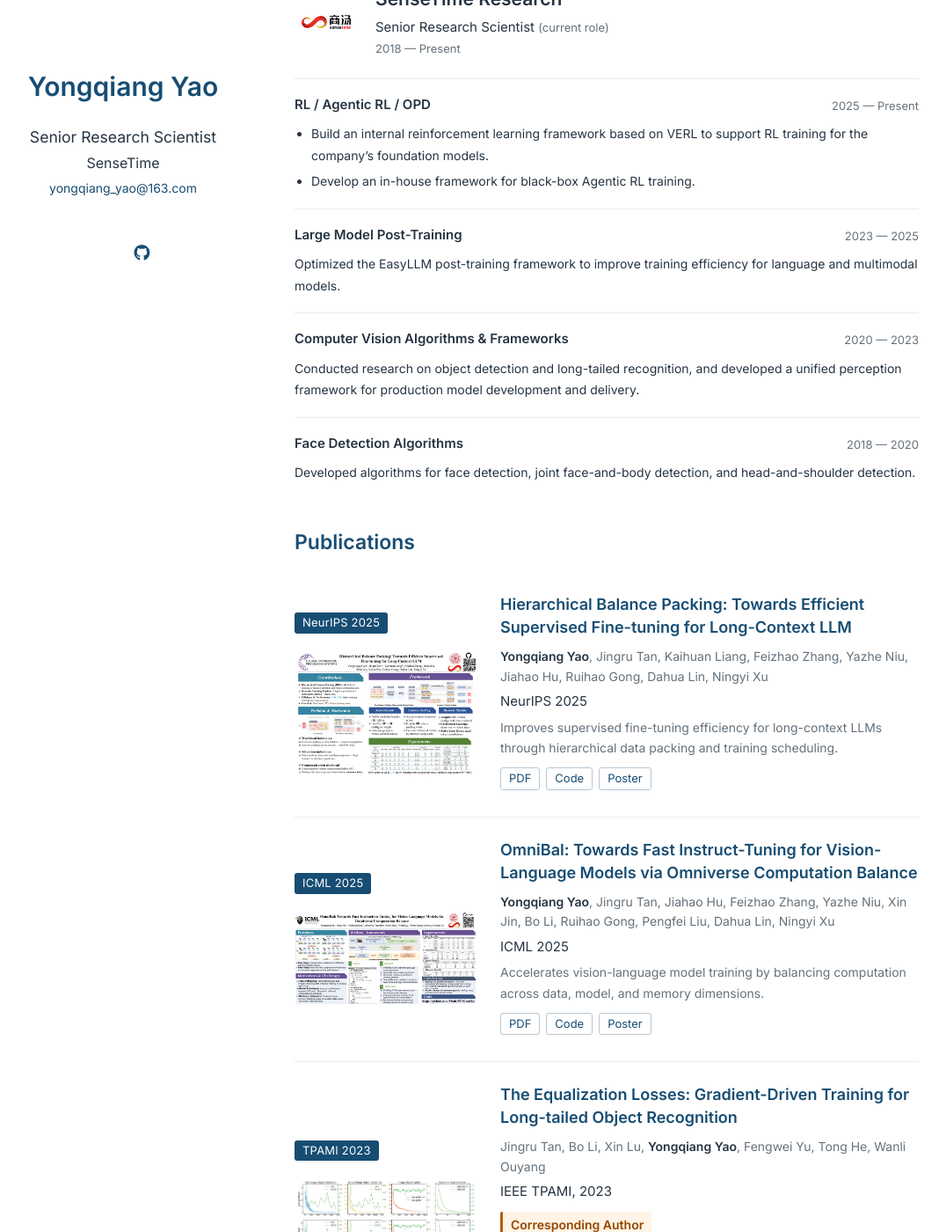
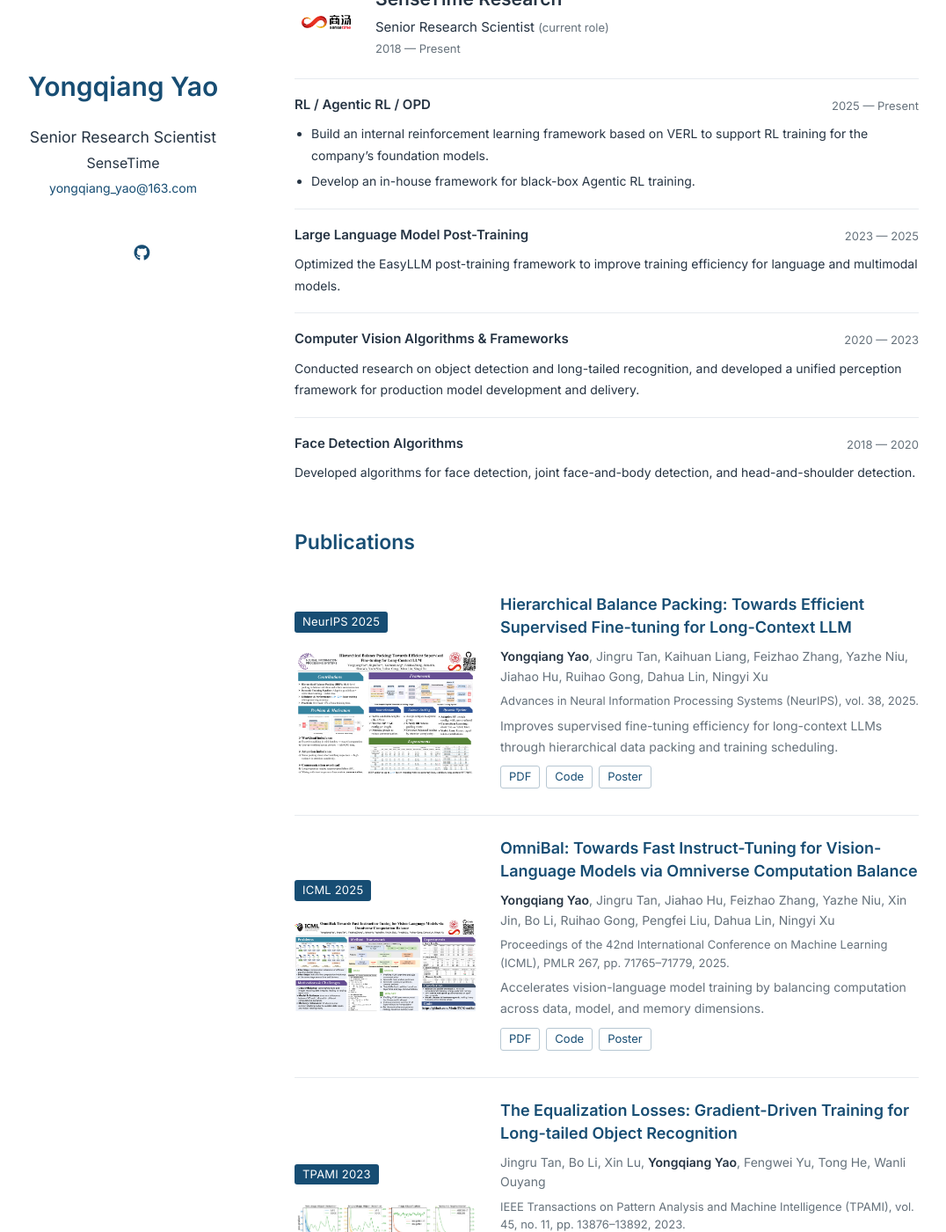
Before and after one commit to yqyao/yqyao.github.io, a Jekyll site: the page built from index.md, in a window 1280 px wide and 1400 px high, scrolled down 431 px. Shown: the whole window at 88% size, without its empty margins (105-1181 px from the left). Built offline with Jekyll 4.4.1, drawn with Linux system fonts in a browser that asks for light colours; a style sheet for code colours, icons or effects is not loaded; our own code applies the rules of GitHub Pages for plain Markdown files; some of the changed text lies outside the part shown.

Commit message:
Clarify publication venues and years and refine experience heading

```diff
--- a/_includes/publications.md
+++ b/_includes/publications.md
@@ -20,7 +20,7 @@
 **Yongqiang Yao**, Jingru Tan, Kaihuan Liang, Feizhao Zhang, Yazhe Niu, Jiahao Hu, Ruihao Gong, Dahua Lin, Ningyi Xu
 {: .paper-authors }
 
-**NeurIPS 2025**
+Advances in Neural Information Processing Systems (NeurIPS), vol. 38, 2025.
 {: .paper-venue }
 
 Improves supervised fine-tuning efficiency for long-context LLMs through hierarchical data packing and training scheduling.
@@ -50,7 +50,7 @@ Improves supervised fine-tuning efficiency for long-context LLMs through hierarc
 **Yongqiang Yao**, Jingru Tan, Jiahao Hu, Feizhao Zhang, Yazhe Niu, Xin Jin, Bo Li, Ruihao Gong, Pengfei Liu, Dahua Lin, Ningyi Xu
 {: .paper-authors }
 
-**ICML 2025**
+Proceedings of the 42nd International Conference on Machine Learning (ICML), PMLR 267, pp. 71765–71779, 2025.
 {: .paper-venue }
 
 Accelerates vision-language model training by balancing computation across data, model, and memory dimensions.
@@ -80,7 +80,7 @@ Accelerates vision-language model training by balancing computation across data,
 Jingru Tan, Bo Li, Xin Lu, **Yongqiang Yao**, Fengwei Yu, Tong He, Wanli Ouyang
 {: .paper-authors }
 
-**IEEE TPAMI, 2023**
+IEEE Transactions on Pattern Analysis and Machine Intelligence (TPAMI), vol. 45, no. 11, pp. 13876–13892, 2023.
 {: .paper-venue }
 
 **Corresponding Author**
@@ -113,7 +113,7 @@ Dynamically balances positive and negative gradients to improve long-tailed obje
 Bo Li, **Yongqiang Yao**, Jingru Tan, Gang Zhang, Fengwei Yu, Jianwei Lu, Ye Luo
 {: .paper-authors }
 
-**CVPR 2022**
+Proceedings of the IEEE/CVF Conference on Computer Vision and Pattern Recognition (CVPR), pp. 6990–6999, 2022.
 {: .paper-venue }
 
 **Co-first Author**
@@ -146,7 +146,7 @@ Addresses class imbalance with a tailored loss function for dense long-tailed ob
 Shifeng Zhang, Cheng Chi, **Yongqiang Yao**, Zhen Lei, Stan Z Li
 {: .paper-authors }
 
-**CVPR 2020**
+Proceedings of the IEEE/CVF Conference on Computer Vision and Pattern Recognition (CVPR), pp. 9759–9768, 2020.
 {: .paper-venue }
 
 **Best Paper Award Nominee**
@@ -165,31 +165,44 @@ Unifies sample assignment in anchor-based and anchor-free detection through adap
 
 ### Other Publications (13)
 
-1. Haiwen Diao, Penghao Wu, Hanming Deng, …, **Yongqiang Yao**, …, Dahua Lin. [SenseNova-U1: Unifying Multimodal Understanding and Generation with NEO-unify Architecture](https://arxiv.org/abs/2605.12500). **arXiv, 2026**
+1. Haiwen Diao, Penghao Wu, Hanming Deng, …, **Yongqiang Yao**, …, Dahua Lin. [SenseNova-U1: Unifying Multimodal Understanding and Generation with NEO-unify Architecture](https://arxiv.org/abs/2605.12500).
+   <span class="publication-details"><strong>arXiv preprint</strong>, arXiv:2605.12500, 2026.</span>
 
-2. Bo Li, **Yongqiang Yao**, Jingru Tan, Dandan Zhu, Ruihao Gong, Ye Luo, Jianwei Lu. [Robust Long-Tailed Recognition with Distribution-Aware Adversarial Example Generation](https://doi.org/10.1016/j.neunet.2024.106932). **Neural Networks, 2025**
+2. Bo Li, **Yongqiang Yao**, Jingru Tan, Dandan Zhu, Ruihao Gong, Ye Luo, Jianwei Lu. [Robust Long-Tailed Recognition with Distribution-Aware Adversarial Example Generation](https://doi.org/10.1016/j.neunet.2024.106932).
+   <span class="publication-details"><strong>Neural Networks</strong>, vol. 184, article 106932, 2025.</span>
 
-3. Leo Chen, Benjamin Boardley, Ping Hu, Yiru Wang, Yifan Pu, Xin Jin, **Yongqiang Yao**, et al. [2023 Low-Power Computer Vision Challenge (LPCVC) Summary](https://arxiv.org/abs/2403.07153). **arXiv, 2024**
+3. Leo Chen, Benjamin Boardley, Ping Hu, Yiru Wang, Yifan Pu, Xin Jin, **Yongqiang Yao**, et al. [2023 Low-Power Computer Vision Challenge (LPCVC) Summary](https://arxiv.org/abs/2403.07153).
+   <span class="publication-details"><strong>arXiv preprint</strong>, arXiv:2403.07153, 2024.</span>
 
-4. Zhiwei Dong, Ruihao Gong, Yang Yong, Shuo Wu, **Yongqiang Yao**, Song-Lu Chen, Xu-Cheng Yin; [Tool Playgrounds: A Comprehensive and Analyzable Benchmark for LLM Tool Invocation](https://doi.org/10.1109/ICASSP49660.2025.10890828). **ICASSP 2025**
+4. Zhiwei Dong, Ruihao Gong, Yang Yong, Shuo Wu, **Yongqiang Yao**, Song-Lu Chen, Xu-Cheng Yin; [Tool Playgrounds: A Comprehensive and Analyzable Benchmark for LLM Tool Invocation](https://doi.org/10.1109/ICASSP49660.2025.10890828).
+   <span class="publication-details"><strong>IEEE International Conference on Acoustics, Speech and Signal Processing (ICASSP)</strong>, pp. 1–5, 2025.</span>
 
-5. Rongkun Xue, Yazhe Niu, Shuai Hu, Zixin Yin, **Yongqiang Yao**, Jing Yan; [HH-Codec: High Compression High-fidelity Discrete Neural Codec for Spoken Language Modeling](https://arxiv.org/abs/2507.18897). **ICML 2025 Tokenization Workshop**
+5. Rongkun Xue, Yazhe Niu, Shuai Hu, Zixin Yin, **Yongqiang Yao**, Jing Yang; [HH-Codec: High Compression High-fidelity Discrete Neural Codec for Spoken Language Modeling](https://arxiv.org/abs/2507.18897).
+   <span class="publication-details"><strong>Tokenization Workshop (TokShop), International Conference on Machine Learning (ICML)</strong>, 2025. Non-archival workshop presentation; arXiv:2507.18897.</span>
 
-6. Feiyang Wu, Zhuohang Bian, Guoyang Duan, Tianle Xu, Junchi Wu, Teng Ma, **Yongqiang Yao**, Ruihao Gong, Youwei Zhuo; [TokenSim: Enabling hardware and software exploration for large language model inference systems](https://arxiv.org/abs/2503.08415). **ISAPPT 2025**
+6. Feiyang Wu, Zhuohang Bian, Guoyang Duan, Tianle Xu, Junchi Wu, Teng Ma, **Yongqiang Yao**, Ruihao Gong, Youwei Zhuo; [TokenSim: Enabling hardware and software exploration for large language model inference systems](https://arxiv.org/abs/2503.08415).
+   <span class="publication-details"><strong>16th International Symposium on Advanced Parallel Processing Technologies (APPT 2025)</strong>, Lecture Notes in Computer Science, vol. 16062, pp. 257–266. Springer, 2026 (first online: November 2025).</span>
 
 
 7. Bo Li, **Yongqiang Yao**, Jingru Tan, Xin Lu, Fengwei Yu, Ye Luo, Jianwei Lu. [Improving Long-tailed Object Detection with Image-Level Supervision by Multi-Task Collaborative Learning](https://arxiv.org/abs/2210.05568).
+   <span class="publication-details"><strong>arXiv preprint</strong>, arXiv:2210.05568, 2022.</span>
 
 8. **Yongqiang Yao**, Yan Wang, Yu Guo, Jiaojiao Lin, Hongwei Qin, Junjie Yan; [Cross-dataset training for class increasing object detection](https://arxiv.org/abs/2001.04621).
+   <span class="publication-details"><strong>arXiv preprint</strong>, arXiv:2001.04621, 2020.</span>
 
-9. **Yongqiang Yao**, Yuan Dong, Zesang Huang, Hongliang Bai. [Dense receptive field for object detection](https://doi.org/10.1109/ICPR.2018.8546207) // 2018 24th International Conference on Pattern Recognition. **ICPR 2018**
+9. **Yongqiang Yao**, Yuan Dong, Zesang Huang, Hongliang Bai. [Dense receptive field for object detection](https://doi.org/10.1109/ICPR.2018.8546207).
+   <span class="publication-details"><strong>24th International Conference on Pattern Recognition (ICPR)</strong>, pp. 1815–1820, 2018.</span>
 
-10. Weitao Feng, Lei Bai, **Yongqiang Yao**, Fengwei Yu, Wanli Ouyang. [Towards Frame Rate Agnostic Multi-Object Tracking](https://arxiv.org/abs/2209.11404). **IJCV**
+10. Weitao Feng, Lei Bai, **Yongqiang Yao**, Fengwei Yu, Wanli Ouyang. [Towards Frame Rate Agnostic Multi-Object Tracking](https://arxiv.org/abs/2209.11404).
+   <span class="publication-details"><strong>International Journal of Computer Vision (IJCV)</strong>, vol. 132, no. 5, pp. 1443–1462, 2024.</span>
 
-11. Weitao Feng, Lei Bai, **Yongqiang Yao**, Weihao Gan, Wei Wu, Wanli Ouyang. [Similarity-and Quality-Guided Relation Learning for Joint Detection and Tracking](https://doi.org/10.1109/TMM.2023.3279670). **TMM**
+11. Weitao Feng, Lei Bai, **Yongqiang Yao**, Weihao Gan, Wei Wu, Wanli Ouyang. [Similarity-and Quality-Guided Relation Learning for Joint Detection and Tracking](https://doi.org/10.1109/TMM.2023.3279670).
+   <span class="publication-details"><strong>IEEE Transactions on Multimedia (TMM)</strong>, vol. 26, pp. 1267–1280, 2024.</span>
 
-12. Yan Wang, Yuhang Li, Ruihao Gong, Aishan Liu, Yanfei Wang, Jian Hu, **Yongqiang Yao**, Tianzi Xiaotian, Fengwei Yu, Xianglong Liu. [SysNoise: Exploring and Benchmarking Training-Deployment System Inconsistency](https://arxiv.org/abs/2307.00280). **MLSys**
+12. Yan Wang, Yuhang Li, Ruihao Gong, Aishan Liu, Yanfei Wang, Jian Hu, **Yongqiang Yao**, Tianzi Xiaotian, Fengwei Yu, Xianglong Liu. [SysNoise: Exploring and Benchmarking Training-Deployment System Inconsistency](https://arxiv.org/abs/2307.00280).
+   <span class="publication-details"><strong>Proceedings of Machine Learning and Systems (MLSys)</strong>, vol. 5, 2023.</span>
 
-13. Bo Li, **Yongqiang Yao**, Jingru Tan, Ruihao Gong, Jianwei Lu, Ye Luo. [Rectify representation bias in vision-language models for long-tailed recognition](https://doi.org/10.1016/j.neunet.2024.106134). **Neural Networks**
+13. Bo Li, **Yongqiang Yao**, Jingru Tan, Ruihao Gong, Jianwei Lu, Ye Luo. [Rectify representation bias in vision-language models for long-tailed recognition](https://doi.org/10.1016/j.neunet.2024.106134).
+   <span class="publication-details"><strong>Neural Networks</strong>, vol. 172, article 106134, 2024.</span>
 
 </div>
--- a/assets/css/custom.css
+++ b/assets/css/custom.css
@@ -77,3 +77,8 @@ h2 { font-size: 23px; font-weight: 600; }
 .work-phase ul { padding-left: 19px; margin: 0; }
 .work-phase li + li { margin-top: 5px; }
 @media (max-width: 600px) { .work-phase h4 { margin-right: 0; margin-bottom: 3px; } .work-dates { display: block; position: static; margin-bottom: 9px; } .company-heading { gap: 14px; } }
+
+/* Full venue details remain subordinate to paper titles. */
+.paper-copy .paper-venue { font-size: 13px; line-height: 1.6; color: var(--muted); font-style: normal; }
+.publication-details { display: inline-block; margin-top: 4px; color: var(--muted); font-size: 13px; line-height: 1.6; }
+.publication-details strong { color: var(--muted); font-weight: 500; }
--- a/index.md
+++ b/index.md
@@ -31,7 +31,7 @@ I received my B.Eng. in Electronic Science and Technology in 2017 and M.Eng. in
 </div>
 <div class="work-phase" markdown="1">
 
-#### Large Model Post-Training
+#### Large Language Model Post-Training
 <span class="work-dates">2023 — 2025</span>
 
 Optimized the EasyLLM post-training framework to improve training efficiency for language and multimodal models.
```
